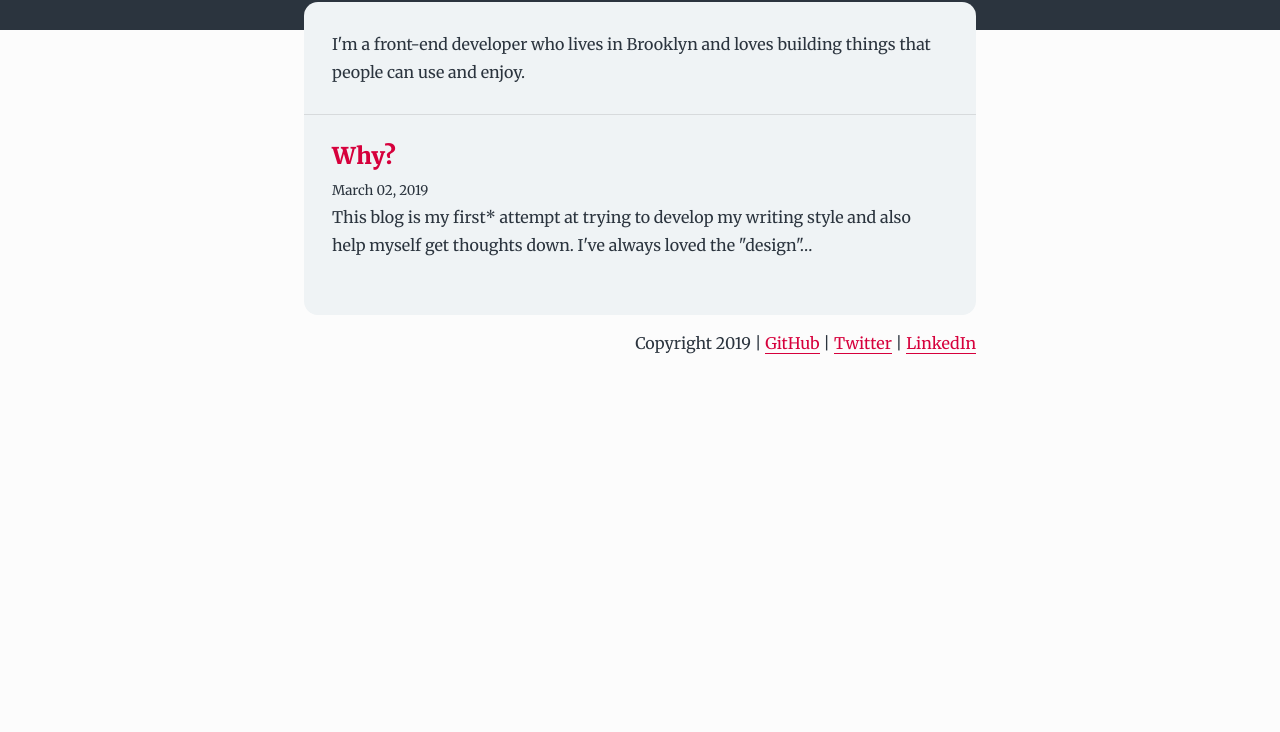
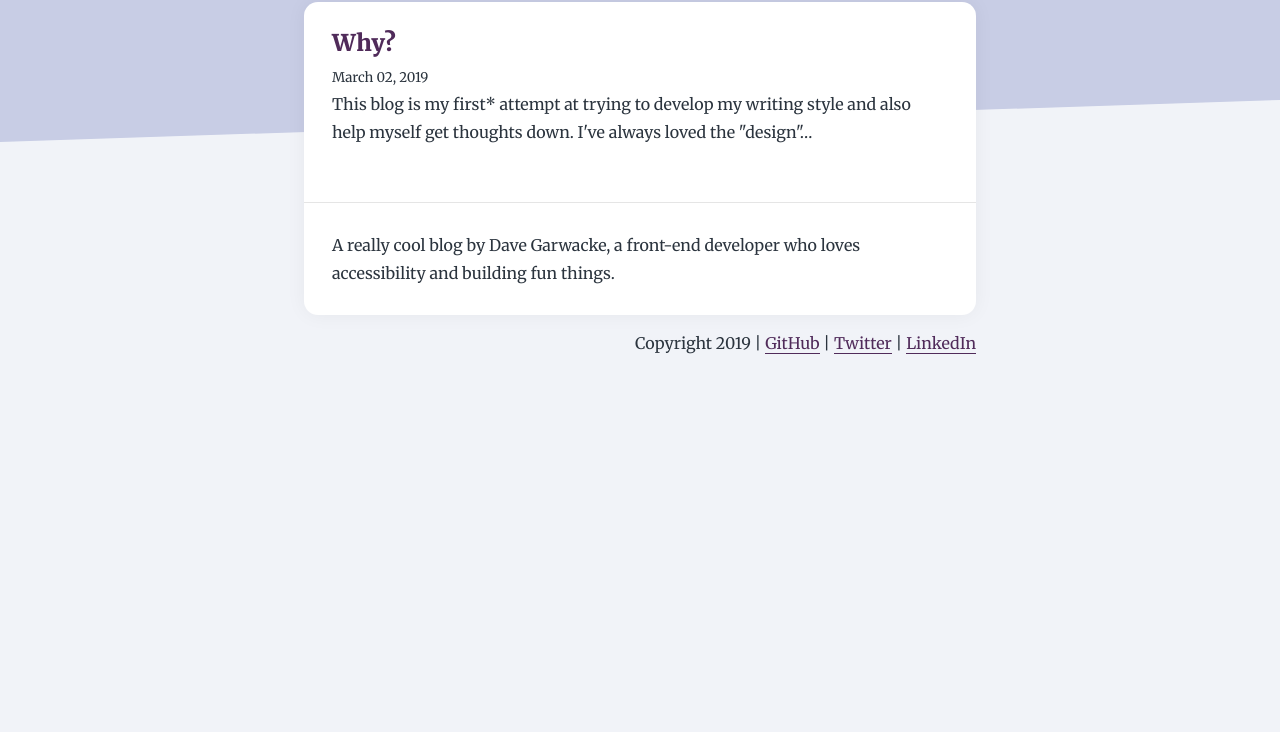
Before and after one commit to ifyoumakeit/blog, a Gatsby site: page / in a window 1280 px wide. Shown: the part 68-800 px from the top of the page. Built offline with nearby package versions, Linux system fonts and the light colour scheme; Gatsby itself is replaced by a stand-in of ours; some packages are replaced by stand-ins of ours.

Commit message:
Make it purple

```diff
--- a/gatsby-config.js
+++ b/gatsby-config.js
@@ -2,10 +2,10 @@ module.exports = {
   siteMetadata: {
     title: 'Garwacke',
     author: 'Dave Garwacke',
-    description: 'A starter blog demonstrating what Gatsby can do.',
-    siteUrl: 'https://gatsby-starter-blog-demo.netlify.com/',
+    description: ' A really cool blog by Dave Garwacke, a front-end developer who loves accessibility and building fun things.',
+    siteUrl: 'https://davegarwacke.com',
   },
-  pathPrefix: '/gatsby-starter-blog',
+  pathPrefix: '/',
   plugins: [
     {
       resolve: `gatsby-source-filesystem`,
--- a/src/components/Bio.js
+++ b/src/components/Bio.js
@@ -16,8 +16,8 @@ class Bio extends React.Component {
         }}
       >
         <p style={{ margin: 0 }}>
-          I'm a front-end developer who lives in Brooklyn and
-          loves building things that people can use and enjoy.
+          A really cool blog by Dave Garwacke, a front-end developer who loves
+          accessibility and building fun things.
         </p>
       </div>
     )
--- a/src/components/Layout.js
+++ b/src/components/Layout.js
@@ -2,19 +2,21 @@ import React from 'react'
 import { Link } from 'gatsby'
 
 import { rhythm, scale } from '../utils/typography'
-import { hidden } from 'ansi-colors'
 
 class Layout extends React.Component {
   render() {
     const { title, children } = this.props
 
     return (
-      <div>
+      <React.Fragment>
         <header
           style={{
             backgroundColor: 'var(--header)',
-            padding: [rhythm(0.5), rhythm(1), rhythm(1.5), rhythm(1)].join(' '),
+            padding: [rhythm(0.5), rhythm(1), rhythm(5.5), rhythm(1)].join(' '),
             color: 'var(--textTitle)',
+            clipPath: "polygon(0% 100%, 100% 80%, 100% 0%, 0% 0%)",
+            zIndex: 0
+
           }}
         >
           <div
@@ -29,6 +31,7 @@ class Layout extends React.Component {
                 ...scale(0.75),
                 color: 'var(--textTitle)',
                 margin: 0,
+                marginRight: rhythm(1),
               }}
             >
               <Link
@@ -47,7 +50,8 @@ class Layout extends React.Component {
         <main
           style={{
             padding: rhythm(0.5),
-            marginTop: rhythm(-1.5),
+            marginTop: rhythm(-5.5),
+            position: "relative"
           }}
         >
           <div
@@ -56,8 +60,8 @@ class Layout extends React.Component {
               marginRight: 'auto',
               maxWidth: rhythm(24),
               borderRadius: rhythm(0.5),
-              overflow: 'hidden',
               backgroundColor: 'var(--container)',
+              boxShadow: "0 0 20px rgba(0,0,0,0.05)"
             }}
           >
             {children}
@@ -67,16 +71,25 @@ class Layout extends React.Component {
           style={{
             marginLeft: 'auto',
             marginRight: 'auto',
+            marginBottom: rhythm(2),
             maxWidth: rhythm(24),
             textAlign: 'right',
           }}
         >
           Copyright 2019 |{' '}
-          <a href="http://www.github.com/ifyoumakeit">GitHub</a> |{' '}
-          <a href="http://www.twitter.com/ifyoumakeit">Twitter</a> |{' '}
-          <a href="http://www.linkedin.com/in/ifyoumakeit">LinkedIn</a>
+          <a target="_blank" href="http://www.github.com/ifyoumakeit">
+            GitHub
+          </a>{' '}
+          |{' '}
+          <a target="_blank" href="http://www.twitter.com/ifyoumakeit">
+            Twitter
+          </a>{' '}
+          |{' '}
+          <a target="_blank" href="http://www.linkedin.com/in/ifyoumakeit">
+            LinkedIn
+          </a>
         </footer>
-      </div>
+      </React.Fragment>
     )
   }
 }
--- a/src/pages/index.js
+++ b/src/pages/index.js
@@ -20,8 +20,6 @@ class BlogIndex extends React.Component {
           meta={[{ name: 'description', content: siteDescription }]}
           title={siteTitle}
         />
-        <Bio />
-        <hr style={{ marginBottom: 0 }} />
         {posts.map(({ node }) => {
           const title = node.frontmatter.title || node.fields.slug
           return (
@@ -41,6 +39,8 @@ class BlogIndex extends React.Component {
             </article>
           )
         })}
+        <hr style={{ marginBottom: 0 }} />
+        <Bio />
       </Layout>
     )
   }
--- a/src/templates/blog-post.js
+++ b/src/templates/blog-post.js
@@ -44,6 +44,9 @@ class BlogPostTemplate extends React.Component {
         </article>
         <hr style={{ margin: 0 }} />
         <Bio />
+        {previous ||
+          (next && (
+            <React.Fragment>
               <hr style={{ margin: 0 }} />
               <ul
                 style={{
@@ -69,6 +72,8 @@ class BlogPostTemplate extends React.Component {
                   )}
                 </li>
               </ul>
+            </React.Fragment>
+          ))}
       </Layout>
     )
   }
--- a/src/utils/global.css
+++ b/src/utils/global.css
@@ -1,10 +1,10 @@
 body {
-  --bg: #fcfcfc;
-  --container: #eff3f5;
-  --header: #2b343e;
+  --bg: #F1F3F8;
+  --container: #fff;
+  --header: #C8CDE5;
   --textNormal: #2b343e;
-  --textTitle: #fcfcfc;
-  --textLink: #d6003c;
+  --textTitle: #2C365E;
+  --textLink: #502B5A;
   --hr: hsla(0, 0%, 0%, 0.1);
   --inlineCode-bg: rgba(255, 229, 100, 0.2);
   --inlineCode-text: #1a1a1a;
```
Lines whose indentation alone changed are shown as unchanged.
